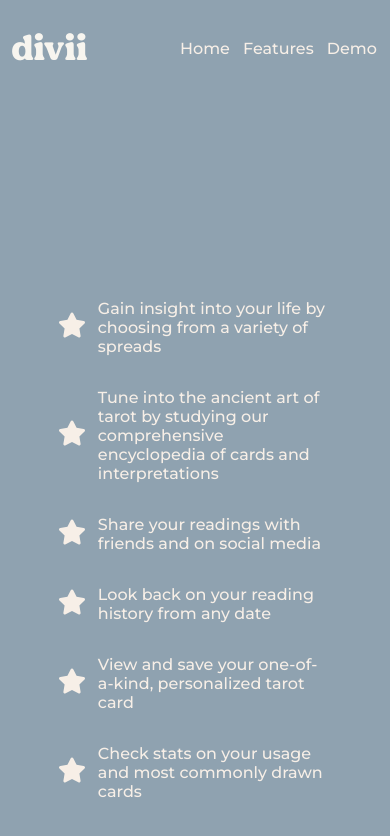
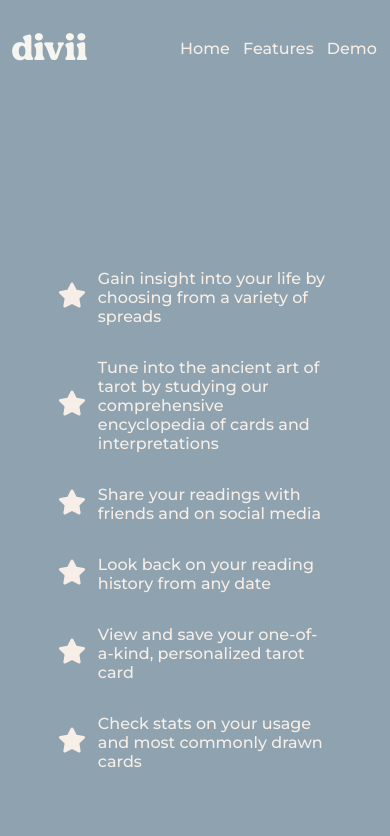
Before and after one commit to maywoollcott/diviisite, a React (Create React App) app: page /features in a window 390 px wide. Shown: the top 836 px of the page. Built offline with nearby package versions, Linux system fonts and the light colour scheme; a web font is replaced by a local one.

Commit message:
more mobil opt

```diff
--- a/src/Components/Features/Features.css
+++ b/src/Components/Features/Features.css
@@ -110,7 +110,7 @@
     flex-direction: column;
     align-items: center;
     justify-content: center;
-    margin-top: 100px;
+    margin-top: 40px;
   }
 
   .bulletRow {
--- a/src/Components/Landing/Landing.css
+++ b/src/Components/Landing/Landing.css
@@ -94,6 +94,5 @@
     flex-direction: column;
     justify-content: center;
     align-items: center;
-    margin-left: 10%;
   }
 }
```
